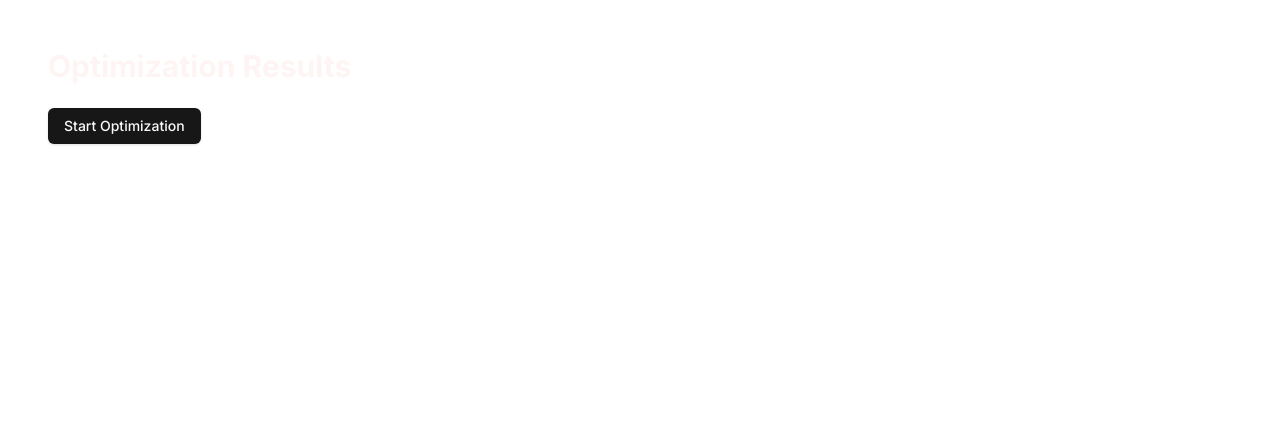
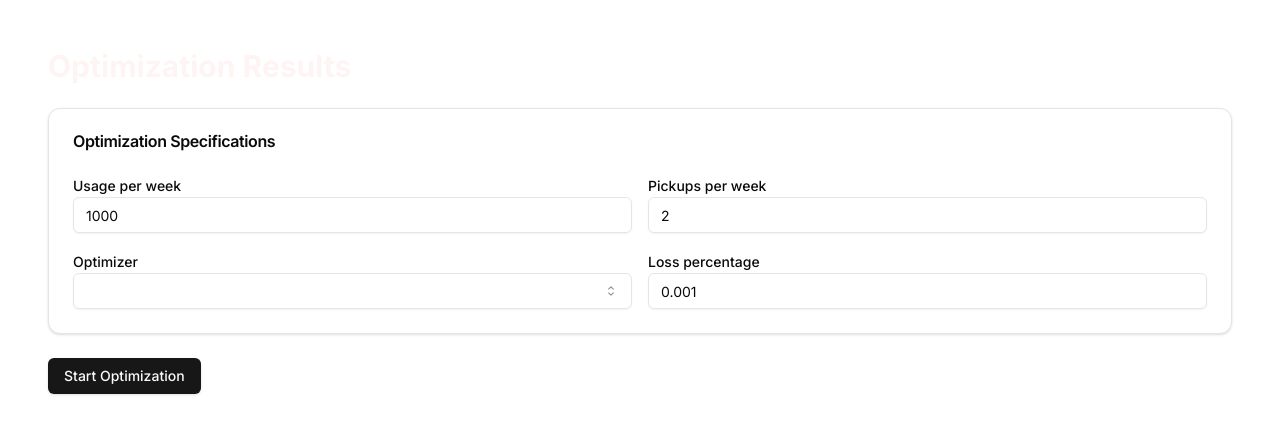
Before and after one commit to Matvejus/Modli_Front, a Next.js app: page /optimization in a window 1280 px wide. Shown: the top 434 px of the page. Built offline with nearby package versions, Linux system fonts and the light colour scheme.

Commit message:
working optimization with api

```diff
--- a/app/gowns/page.tsx
+++ b/app/gowns/page.tsx
@@ -20,7 +20,7 @@ type Gown = {
   reusable: boolean
 }
 
-export default function CircularProcurementTool() {
+export default function GownsPage() {
   const [reusableGowns, setReusableGowns] = useState<Gown[]>([])
   const [singleUseGowns, setSingleUseGowns] = useState<Gown[]>([])
   const [selectedGowns, setSelectedGowns] = useState<number[]>([])
@@ -96,9 +96,60 @@ export default function CircularProcurementTool() {
 
   const router = useRouter()
 
-  const handleOptimizePortfolio = () => {
-    router.push('/dashboard')
-  }
+
+  const handleOptimizePortfolio = async () => {
+    try {
+      const optimizationData = {
+        gowns: [
+          {
+            name: "Cotton",
+            reusable: 0,
+            impacts: {
+              envpars: ["CO2EQ", "WATER", "ENERGY", "MONEY"],
+              stages: ["NEWARRIVALS", "LAUNDRY", "LOST", "EOL", "ARRIVALMOM"],
+              params: [
+                [8, 3, 15, 0.7],
+                [0, 0, 0, 0],
+                [1, 1, 1, 0],
+                [3, 0, -8, -0.08],
+                [90, 0, 95, 9]
+              ]
+            }
+          },
+          // Add the other gown data here...
+        ],
+        specifications: {
+          usage_per_week: parseInt(gownsPerWeek),
+          pickups_per_week: parseInt(laundryPickups),
+          optimizer: ["MONEY"],
+          loss_percentage: parseInt(lostGowns)
+        }
+      };
+
+      const response = await fetch('/api/optimize-portfolio', {
+        method: 'POST',
+        headers: {
+          'Content-Type': 'application/json',
+        },
+        body: JSON.stringify(optimizationData),
+      });
+
+      if (!response.ok) {
+        throw new Error('Failed to start optimization');
+      }
+
+      const result = await response.json();
+      console.log('Optimization started:', result);
+
+      // Redirect to the results page with query params
+      router.push({
+        pathname: '/optimization-results',
+        query: { data: JSON.stringify(result) },
+      }, undefined, { shallow: true });
+    } catch (error) {
+      console.error('Error starting optimization:', error);
+    }
+  };
 
   if (loading)
      return <div className="flex justify-center items-center h-screen">Loading...</div>
--- a/app/optimization/page.tsx
+++ b/app/optimization/page.tsx
@@ -4,12 +4,28 @@ import { useState } from 'react'
 import { Button } from "@/components/ui/button"
 import { Card, CardContent, CardHeader, CardTitle } from "@/components/ui/card"
 import { Table, TableBody, TableCell, TableHead, TableHeader, TableRow } from "@/components/ui/table"
+import { Input } from "@/components/ui/input"
+import { Label } from "@/components/ui/label"
+import { Select, SelectContent, SelectItem, SelectTrigger, SelectValue } from "@/components/ui/select"
 import { BarChart, Bar, LineChart, Line, XAxis, YAxis, CartesianGrid, Tooltip, Legend, ResponsiveContainer } from 'recharts'
 
-export default async function OptimizationPage() {
+export default function OptimizationPage() {
   const [loading, setLoading] = useState(false)
   const [results, setResults] = useState(null)
   const [error, setError] = useState(null)
+  const [specifications, setSpecifications] = useState({
+    usage_per_week: 1000,
+    pickups_per_week: 2,
+    optimizer: ["WATER"],
+    loss_percentage: 0.001
+  })
+
+  const handleSpecificationChange = (key, value) => {
+    setSpecifications(prev => ({
+      ...prev,
+      [key]: key === 'loss_percentage' ? parseFloat(value) : parseInt(value, 10)
+    }))
+  }
 
   const startOptimization = async () => {
     setLoading(true)
@@ -62,27 +78,12 @@ export default async function OptimizationPage() {
             ]
           }
         },
-        {
-          "name": "Silk",
-          "reusable": 1,
-          "impacts": {
-            "envpars": ["CO2EQ", "WATER", "ENERGY", "MONEY"],
-            "stages": ["NEWARRIVALS", "LAUNDRY", "LOST", "EOL", "ARRIVALMOM"],
-            "params": [
-              [15, 8, 38, 7],
-              [0.9, 1.1, 0.6, 0.28],
-              [1, 1, 1, 0],
-              [3.5, 0, -9, -0.09],
-              [87, 0, 77, 400]
-            ]
-          }
-        }
       ],
       "specifications": {
-        "usage_per_week": 1000,
-        "pickups_per_week": 2,
-        "optimizer": ["ENERGY"],
-        "loss_percentage": 0.001
+        "usage_per_week": specifications.usage_per_week,
+        "pickups_per_week": specifications.pickups_per_week,
+        "optimizer": specifications.optimizer,
+        "loss_percentage": specifications.loss_percentage
       }
     }
 
@@ -230,6 +231,61 @@ export default async function OptimizationPage() {
     <div className="container mx-auto p-4">
       <h1 className="text-3xl font-bold mb-6">Optimization Results</h1>
 
+      <Card className="mb-6">
+        <CardHeader>
+          <CardTitle>Optimization Specifications</CardTitle>
+        </CardHeader>
+        <CardContent>
+          <div className="grid grid-cols-1 md:grid-cols-2 gap-4">
+            <div>
+              <Label htmlFor="usage_per_week">Usage per week</Label>
+              <Input
+                id="usage_per_week"
+                type="number"
+                value={specifications.usage_per_week}
+                onChange={(e) => handleSpecificationChange('usage_per_week', e.target.value)}
+              />
+            </div>
+            <div>
+              <Label htmlFor="pickups_per_week">Pickups per week</Label>
+              <Input
+                id="pickups_per_week"
+                type="number"
+                value={specifications.pickups_per_week}
+                onChange={(e) => handleSpecificationChange('pickups_per_week', e.target.value)}
+              />
+            </div>
+            <div>
+              <Label htmlFor="optimizer">Optimizer</Label>
+              <Select
+                value={specifications.optimizer}
+                onValueChange={(value) => handleSpecificationChange('optimizer', value)}
+              >
+                <SelectTrigger id="optimizer">
+                  <SelectValue placeholder="Select optimizer" />
+                </SelectTrigger>
+                <SelectContent>
+                  <SelectItem value="WATER">WATER</SelectItem>
+                  <SelectItem value="CO2EQ">CO2EQ</SelectItem>
+                  <SelectItem value="ENERGY">ENERGY</SelectItem>
+                  <SelectItem value="MONEY">MONEY</SelectItem>
+                </SelectContent>
+              </Select>
+            </div>
+            <div>
+              <Label htmlFor="loss_percentage">Loss percentage</Label>
+              <Input
+                id="loss_percentage"
+                type="number"
+                step="0.001"
+                value={specifications.loss_percentage}
+                onChange={(e) => handleSpecificationChange('loss_percentage', e.target.value)}
+              />
+            </div>
+          </div>
+        </CardContent>
+      </Card>
+
       <Button
         onClick={startOptimization}
         className="mb-6"
```
